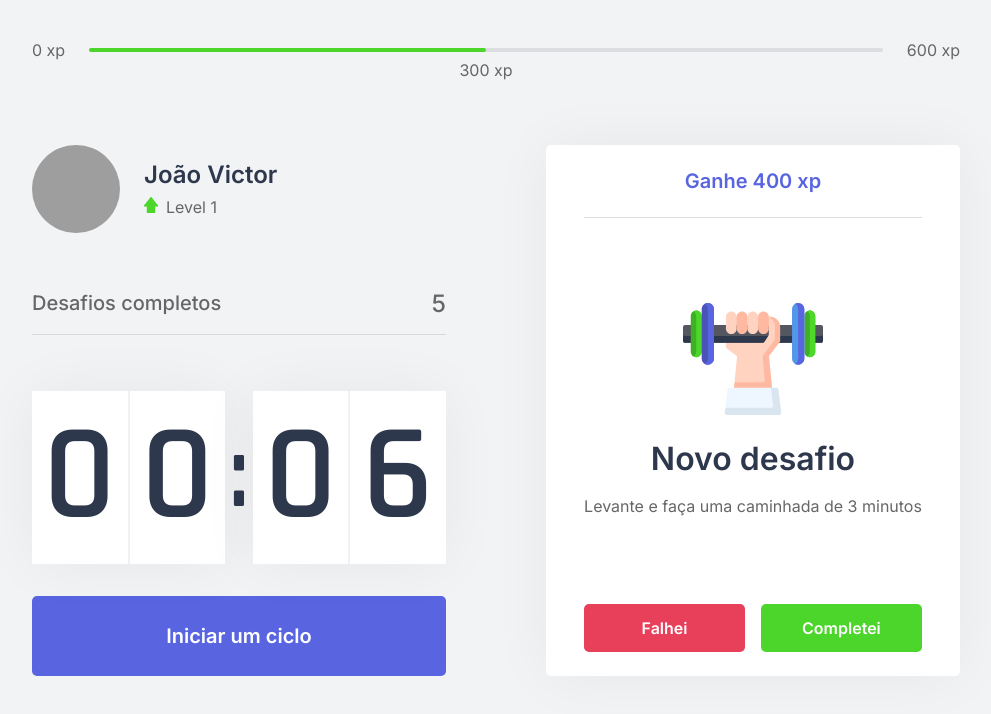
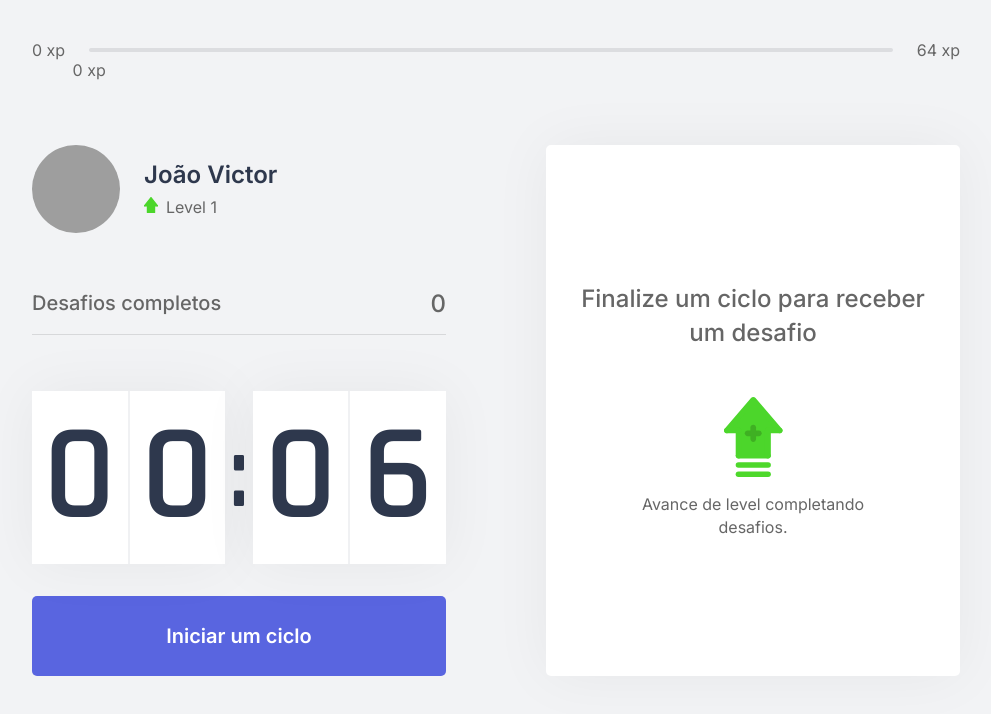
Before and after one commit to Joao-Rodrigues01/Moveit-NLW4, a Next.js app: page / in a window 1280 px wide. Shown: the top 714 px of the page, without its empty margins (144-1135 px from the left). Built offline with nearby package versions, Linux system fonts and the light colour scheme; grey boxes are pictures that could not be loaded.

Commit message:
Finish challenges business rule

```diff
--- /dev/null
+++ b/challenges.json
@@ -0,0 +1,62 @@
+[
+  {
+    "type": "body",
+    "description": "Estique um de seus braços com a palma da mão virada para frente e puxe os dedos para cima por 10 segundos por mão.",
+    "amount": 80
+  },
+  {
+    "type": "body",
+    "description": "Estique seu braço contra o peito e puxe-o utilizando o outro braço por 10 segundos por braço.",
+    "amount": 60
+  },
+  {
+    "type": "body",
+    "description": "Puxe seu pescoço com a ajuda da mão para a direita e para a esquerda, permanecendo na posição por alguns segundos.",
+    "amount": 70
+  },
+  {
+    "type": "body",
+    "description": "Com as duas mãos na parte de trás da cabeça, leve-a para baixo, alongando a parte de trás da região.",
+    "amount": 60
+  },
+  {
+    "type": "body",
+    "description": "Cruze as pernas e desça com as mãos esticadas em direção ao chão. Repita o movimento com a outra perna na frente.",
+    "amount": 100
+  },
+  {
+    "type": "body",
+    "description": "Sentado, abra as pernas e tente encostar as palmas das mãos no chão, repita 3 vezes por 5 segundos.",
+    "amount": 80
+  },
+  {
+    "type": "body",
+    "description": "Puxe o joelho de encontro ao peito e segure, troque de perna após 10 segundos.",
+    "amount": 50
+  },
+  {
+    "type": "body",
+    "description": "Sentado, cruze uma perna e incline seu tronco à frente, troque de perna após 10 segundos.",
+    "amount": 80
+  },
+  {
+    "type": "eye",
+    "description": "Sentado, feche os olhos e cubra-os com as palmas da mão durante 2 minutos, depois abra normalmente.",
+    "amount": 90
+  },
+  {
+    "type": "eye",
+    "description": "Em algum ambiente aberto, olhe o mais longe que puder em quatro direções por 3s, mexa apenas os olhos. Repita 3 vezes.",
+    "amount": 140
+  },
+  {
+    "type": "eye",
+    "description": "Usando os polegares, massage a área abaixo das sobrancelhas em movimentos circulares por 15 segundos.",
+    "amount": 70
+  },
+  {
+    "type": "body",
+    "description": "Em pé, gire a cintura o máximo que puder para a esquerda, segure por cinco segundos. Repita para a direita.",
+    "amount": 90
+  }
+]
--- a/src/components/ChallengeBox.tsx
+++ b/src/components/ChallengeBox.tsx
@@ -3,29 +3,25 @@
 import styles from '../styles/components/ChallengeBox.module.css';
 
 export function ChallengeBox() {
-	const contextData = useContext(ChallengesContext);
-
-	console.log(contextData);
-
-	const hasActiveChallenge = true;
-
+	const { activeChallenge, resetChallenge } = useContext(ChallengesContext);
 
 	return (
 		<div className={styles.challengeBoxContainer}>
-			{ hasActiveChallenge ? (
+			{ activeChallenge ? (
 					<div className={styles.challengeActive}>
-						<header>Ganhe 400 xp</header>
+						<header>Ganhe {activeChallenge.amount} xp</header>
 
 						<main>
-							<img src="icons/body.svg" alt="icone"/>
+							<img src={`icons/${activeChallenge.type}.svg`} alt="icone"/>
 							<strong>Novo desafio</strong>
-							<p>Levante e faça uma caminhada de 3 minutos</p>
+							<p>{activeChallenge.description}</p>
 						</main>
 
 						<footer>
 							<button
 								type="button"
 								className={styles.challengeFailedButton}
+								onClick={resetChallenge}
 							>
 								Falhei
 							</button>
--- a/src/components/CompletedChallenges.tsx
+++ b/src/components/CompletedChallenges.tsx
@@ -1,10 +1,14 @@
+import { useContext } from 'react';
+import { ChallengesContext } from '../contexts/ChallengesContext';
 import styles from '../styles/components/CompletedChallenges.module.css';
 
 export function CompletedChallegens() {
+	const { challengesCompleted } = useContext(ChallengesContext);
+
 	return (
 		<div className={styles.completedChallengesContainer}>
 			<span>Desafios completos</span>
-			<span>5</span>
+			<span>{challengesCompleted}</span>
 		</div>
 	)
 }
--- a/src/components/ExperienceBar.tsx
+++ b/src/components/ExperienceBar.tsx
@@ -1,16 +1,23 @@
+import { useContext } from 'react';
+import { ChallengesContext } from '../contexts/ChallengesContext';
 import styles from '../styles/components/ExperienceBar.module.css';
 
 export function ExperienceBar() {
+	const { currentExperience, experienceToNextLevel } = useContext(ChallengesContext);
+
+	const percentToNextLevel = Math.round(currentExperience * 100) / experienceToNextLevel;
+
   return (
     <header className={styles.experienceBar}>
       <span>0 xp</span>
         <div>
-          <div style={{width: '50%'}} />
-          <span className={styles.currentExperience} style={{left: '50%'}}>
-            300 xp
+          <div style={{width: `${percentToNextLevel}%`}} />
+
+          <span className={styles.currentExperience} style={{left: `${percentToNextLevel}%`}}>
+            {currentExperience} xp
           </span>
         </div>
-      <span>600 xp</span>
+      <span>{experienceToNextLevel} xp</span>
     </header>
   );
 }
--- a/src/contexts/ChallengesContext.tsx
+++ b/src/contexts/ChallengesContext.tsx
@@ -1,12 +1,21 @@
 import { createContext, ReactNode, useState } from 'react';
+import challenges from '../../challenges.json';
 
+interface Challenge {
+	type: 'body' | 'eye';
+	description: string;
+	amount: number;
+}
 
 interface ChallengesContextData {
 	level: number;
 	currentExperience: number;
 	challengesCompleted: number;
+	activeChallenge: Challenge;
+	experienceToNextLevel: number;
 	levelUp: () => void;
 	startNewChallenge: () => void;
+	resetChallenge: () => void;
 }
 
 interface ChallengesProviderProps {
@@ -20,13 +29,24 @@
 	const [currentExperience, setCurrentExperience] = useState(0);
 	const [challengesCompleted, setChallengesCompleted] = useState(0);
 
+	const [activeChallenge, setActiveChallenge] = useState(null);
+
+	const experienceToNextLevel = Math.pow((level + 1) * 4, 2);
+
 
 	function levelUp() {
 		setLevel(level + 1);
 	}
 
 	function startNewChallenge() {
-		console.log('new Challenge');
+		const randomChallengeIndex = Math.floor(Math.random() * challenges.length);
+		const challenge = challenges[randomChallengeIndex];
+
+		setActiveChallenge(challenge);
+	}
+
+	function resetChallenge() {
+		setActiveChallenge(null);
 	}
 
 	return (
@@ -37,6 +57,9 @@
 				levelUp,
 				currentExperience,
 				challengesCompleted,
+				activeChallenge,
+				resetChallenge,
+				experienceToNextLevel,
 			}}
 		>
 			{children}
```
